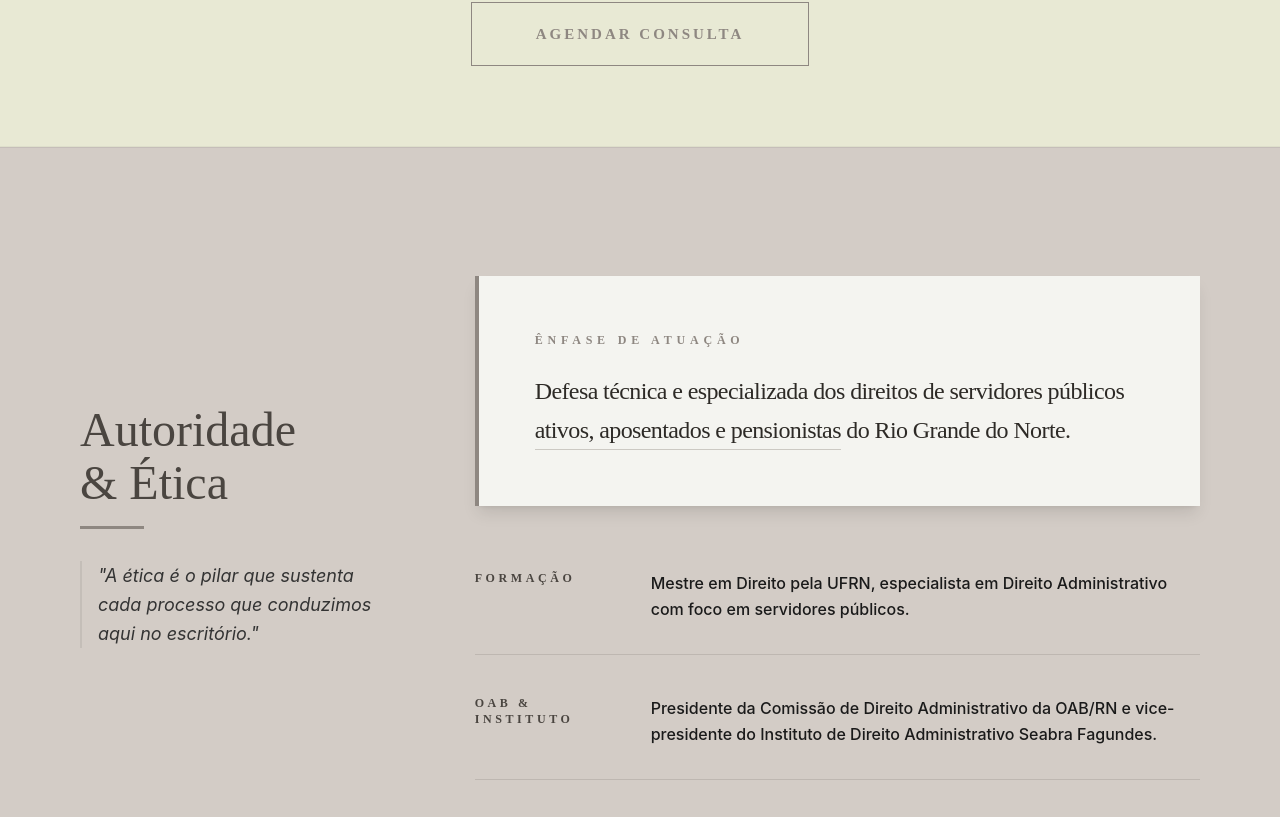
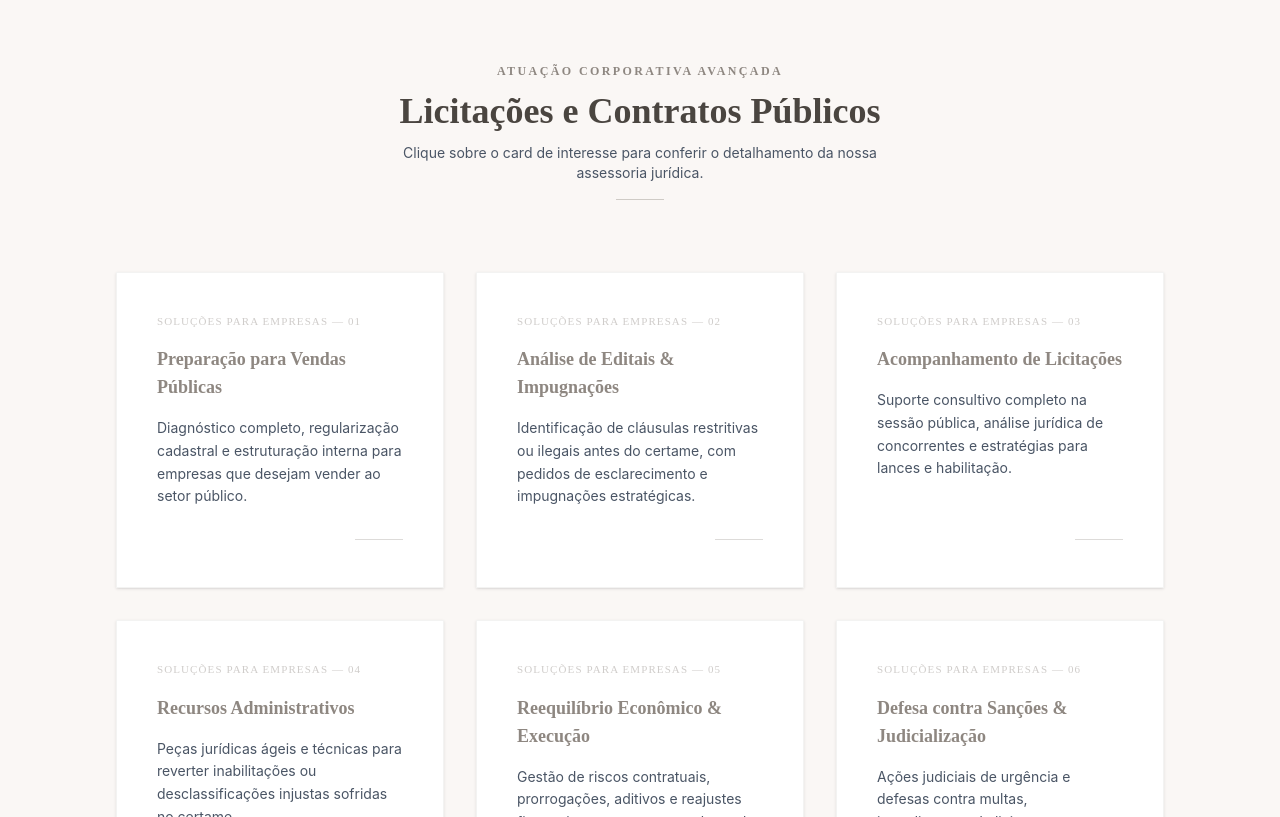
Before and after one commit to helena-varela/braga-fonseca, a React (Vite) app: page /cristina-braga in a window 1280 px wide. Shown: the part 1923-2740 px from the top of the page. Built offline with nearby package versions, Linux system fonts and the light colour scheme.

Commit message:
add serviços corporativos

```diff
--- a/src/pages/cristinapage.jsx
+++ b/src/pages/cristinapage.jsx
@@ -2,8 +2,84 @@ import hero from "../assets/hero-cristina.png";
 import heroMobile from "../assets/hero-mobile-cristina.png";
 import { useState, useEffect } from "react";
 
+const servicosLicitacoes = [
+  {
+    t: "Preparação para Vendas Públicas",
+    resumo:
+      "Diagnóstico completo, regularização cadastral e estruturação interna para empresas que desejam vender ao setor público.",
+    subitens: [
+      "Diagnóstico de aptidão para licitar.",
+      "Análise de documentação societária, fiscal, trabalhista e técnica.",
+      "Regularização cadastral e orientação sobre portais de compras públicas.",
+      "Revisão de CNAE, objeto social e capacidade operacional.",
+      "Estruturação de rotina interna para participação em licitações.",
+    ],
+  },
+  {
+    t: "Análise de Editais & Impugnações",
+    resumo:
+      "Identificação de cláusulas restritivas ou ilegais antes do certame, com pedidos de esclarecimento e impugnações estratégicas.",
+    subitens: [
+      "Identificação de cláusulas restritivas ou desproporcionais.",
+      "Análise de exigências técnicas, fiscais e econômico-financeiras.",
+      "Pedidos de esclarecimento junto aos órgãos públicos.",
+      "Elaboração de Impugnações ao edital.",
+      "Avaliação jurídica de riscos antes da participação no certame.",
+    ],
+  },
+  {
+    t: "Acompanhamento de Licitações",
+    resumo:
+      "Suporte consultivo completo na sessão pública, análise jurídica de concorrentes e estratégias para lances e habilitação.",
+    subitens: [
+      "Definição da estratégia jurídica de participação.",
+      "Análise minuciosa de documentos dos concorrentes.",
+      "Acompanhamento em tempo real da sessão pública.",
+      "Orientação sobre lances, negociação, habilitação e julgamento.",
+      "Atuação em pregões eletrônicos, concorrências, credenciamentos e contratações diretas.",
+    ],
+  },
+  {
+    t: "Recursos Administrativos",
+    resumo:
+      "Peças jurídicas ágeis e técnicas para reverter inabilitações ou desclassificações injustas sofridas no certame.",
+    subitens: [
+      "Recurso administrativo contra inabilitação da empresa.",
+      "Recurso administrativo contra desclassificação de propostas.",
+      "Elaboração de Contrarrazões contra recursos de concorrentes.",
+      "Memoriais e pedidos de reconsideração estratégicos.",
+      "Atuação direta perante agentes de contratação, pregoeiros e comissões.",
+    ],
+  },
+  {
+    t: "Reequilíbrio Econômico & Execução",
+    resumo:
+      "Gestão de riscos contratuais, prorrogações, aditivos e reajustes financeiros para proteger o lucro da sua empresa.",
+    subitens: [
+      "Pedidos de reajuste, repactuação e revisão (reequilíbrio econômico-financeiro).",
+      "Defesa contra glosas administrativas e cobranças indevidas.",
+      "Negociação de prorrogações e termos aditivos.",
+      "Notificações administrativas preventivas.",
+      "Rescisão contratual motivada e gestão de riscos na execução do contrato.",
+    ],
+  },
+  {
+    t: "Defesa contra Sanções & Judicialização",
+    resumo:
+      "Ações judiciais de urgência e defesas contra multas, impedimentos de licitar ou declarações de inidoneidade.",
+    subitens: [
+      "Defesa contra advertência, multa, impedimento de licitar e inidoneidade.",
+      "Produção de provas, sustentação de nulidades e revisão de penalidades.",
+      "Mandado de segurança em licitações e medidas liminares urgentes.",
+      "Ações anulatórias de atos administrativos ilegais.",
+      "Proteção jurídica da continuidade das atividades da empresa.",
+    ],
+  },
+];
+
 export default function CristinaPage() {
   const [isMobile, setIsMobile] = useState(false);
+  const [activeModal, setActiveModal] = useState(null);
 
   useEffect(() => {
     const checkMobile = () => {
@@ -160,7 +236,95 @@ export default function CristinaPage() {
               </div>
             ))}
           </div>
+        </div>
+      </section>
 
+      <section className="w-full bg-[#faf7f5] py-20 md:py-28 px-4 sm:px-10 md:px-20 lg:px-24 xl:px-29 text-black relative">
+        <div className="max-w-6xl mx-auto space-y-12">
+          {/* Cabeçalho */}
+          <div className="text-center space-y-3">
+            <span className="font-cinzel tracking-[0.2em] text-[10px] md:text-xs uppercase text-[#8E8781] font-bold block">
+              Atuação Corporativa Avançada
+            </span>
+            <h2 className="font-cinzel text-2xl md:text-4xl text-[#4A4540] font-bold">
+              Licitações e Contratos Públicos
+            </h2>
+            <p className="font-inter text-xs md:text-sm text-gray-600 max-w-lg mx-auto">
+              Clique sobre o card de interesse para conferir o detalhamento da
+              nossa assessoria jurídica.
+            </p>
+            <div className="w-12 h-[1px] bg-[#8E8781]/40 mx-auto mt-4"></div>
+          </div>
+
+          {/* Grid de Cards - 3 Colunas Perfeitas */}
+          <div className="grid grid-cols-1 md:grid-cols-3 gap-8 pt-6">
+            {servicosLicitacoes.map((item, i) => (
+              <div
+                key={i}
+                onClick={() => setActiveModal(item)}
+                className="group bg-white p-8 md:p-10 border border-[#8E8781]/10 shadow-sm hover:shadow-2xl flex flex-col justify-between min-h-[300px] relative overflow-hidden animate-fade-in-up cursor-pointer transition-all duration-500"
+                style={{ animationDelay: `${(i + 1) * 100}ms` }}
+              >
+                <div className="absolute inset-0 bg-[#8E8781]/5 translate-y-full transition-transform duration-500 group-hover:translate-y-0"></div>
+
+                <div className="relative z-10 space-y-4">
+                  <span className="font-cinzel text-[10px] md:text-[11px] text-[#8E8781]/70 tracking-widest block uppercase opacity-60">
+                    Soluções para Empresas — 0{i + 1}
+                  </span>
+                  <h4 className="font-cinzel text-base md:text-lg text-[#8E8781] font-bold group-hover:translate-x-2 transition-transform duration-500">
+                    {item.t}
+                  </h4>
+                  <p className="font-inter text-xs md:text-sm text-gray-600 leading-relaxed">
+                    {item.resumo}
+                  </p>
+                </div>
+
+                {/* Botão de clique sutil */}
+                <div className="relative z-10 mt-6 flex justify-between items-center">
+                  <span className="font-cinzel text-[10px] text-[#8E8781] tracking-wider opacity-0 group-hover:opacity-100 transition-opacity duration-500">
+                    Ver detalhamento →
+                  </span>
+                  <div className="w-12 h-[1px] bg-[#8E8781]/30 group-hover:w-20 group-hover:bg-[#8E8781] transition-all duration-700"></div>
+                </div>
+              </div>
+            ))}
+          </div>
+        </div>
+
+        {/* POP-UP MODAL*/}
+        {activeModal && (
+          <div className="fixed inset-0 z-[200] flex items-center justify-center p-4 bg-black/70 backdrop-blur-sm animate-fade-in">
+            <div className="bg-[#4A4540] border border-[#8E8781]/30 max-w-xl w-full p-8 md:p-10 text-[#E8E9D4] relative shadow-2xl rounded-sm scale-100 transition-transform duration-300">
+              <div className="space-y-2 mb-6">
+                <span className="font-cinzel text-[9px] text-[#8E8781] tracking-[0.2em] uppercase font-bold block">
+                  Escopo de Atuação Detalhado
+                </span>
+                <h3 className="font-cinzel text-xl md:text-2xl text-white font-bold tracking-wide pr-6">
+                  {activeModal.t}
+                </h3>
+                <div className="w-12 h-[1px] bg-[#8E8781]"></div>
+              </div>
+
+              <ul className="space-y-4 font-inter text-xs md:text-sm text-[#E8E9D4]/90 leading-relaxed">
+                {activeModal.subitens.map((subitem, idx) => (
+                  <li key={idx} className="flex items-start gap-3">
+                    <span className="text-[#8E8781] mt-0.5 shrink-0">◆</span>
+                    <span>{subitem}</span>
+                  </li>
+                ))}
+              </ul>
+
+              <div className="mt-8 pt-4 border-t border-[#8E8781]/20 flex justify-end">
+                <button
+                  onClick={() => setActiveModal(null)}
+                  className="font-cinzel text-xs tracking-widest text-[#E8E9D4]/70 hover:text-white border border-[#8E8781]/40 hover:border-[#8E8781] px-5 py-2 cursor-pointer transition-all duration-300"
+                >
+                  FECHAR DETALHES
+                </button>
+              </div>
+            </div>
+          </div>
+        )}
         <div className="mt-16 md:mt-20 text-center animate-fade-in [animation-delay:800ms]">
           <p className="font-inter text-sm text-[#8E8781] mb-8 italic opacity-80">
             "Justiça para quem dedica a vida ao serviço público."
@@ -181,7 +345,6 @@ export default function CristinaPage() {
           >
             Agendar Consulta
           </a>
-          </div>
         </div>
       </section>
 
```
Lines whose indentation alone changed are shown as unchanged.
